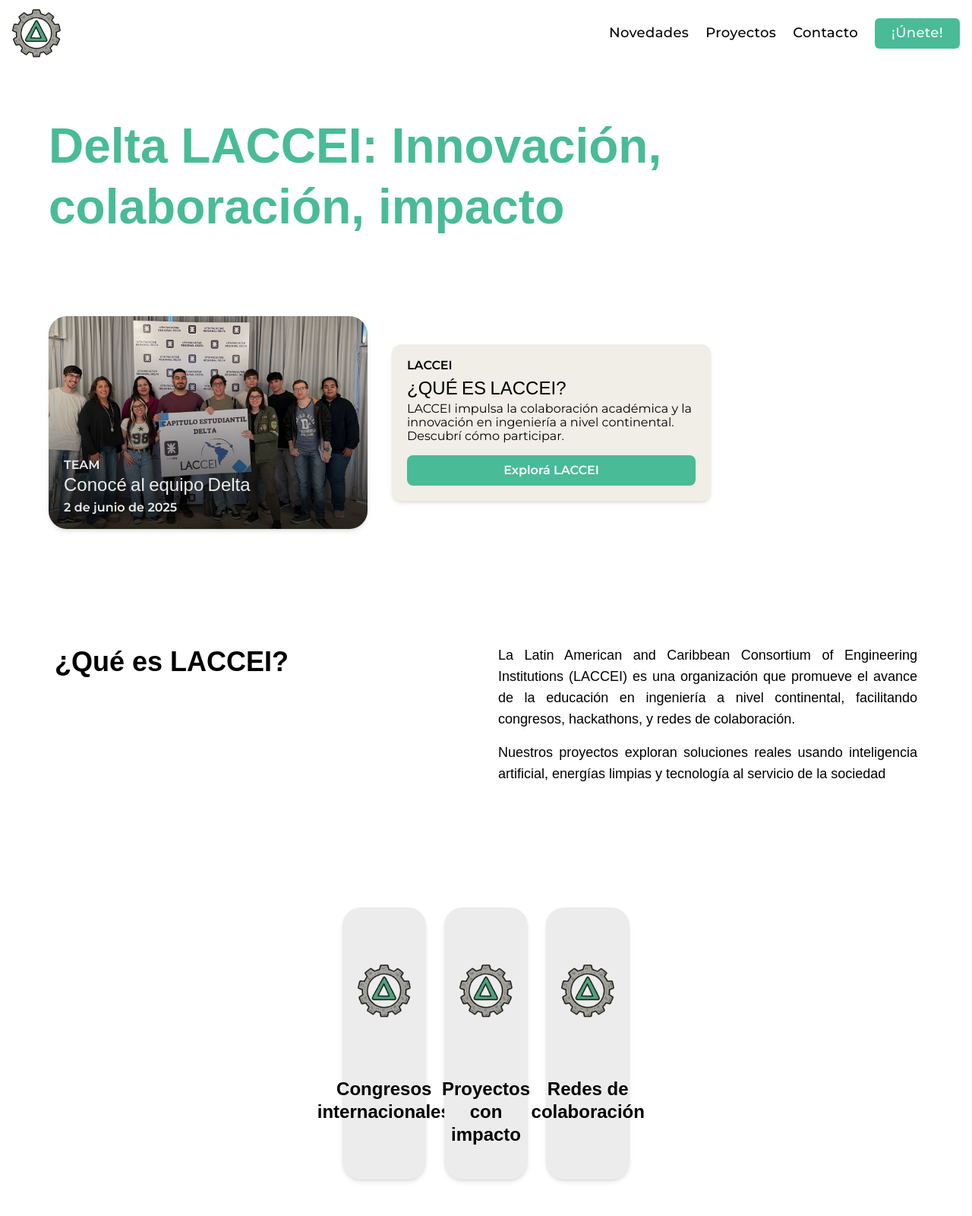
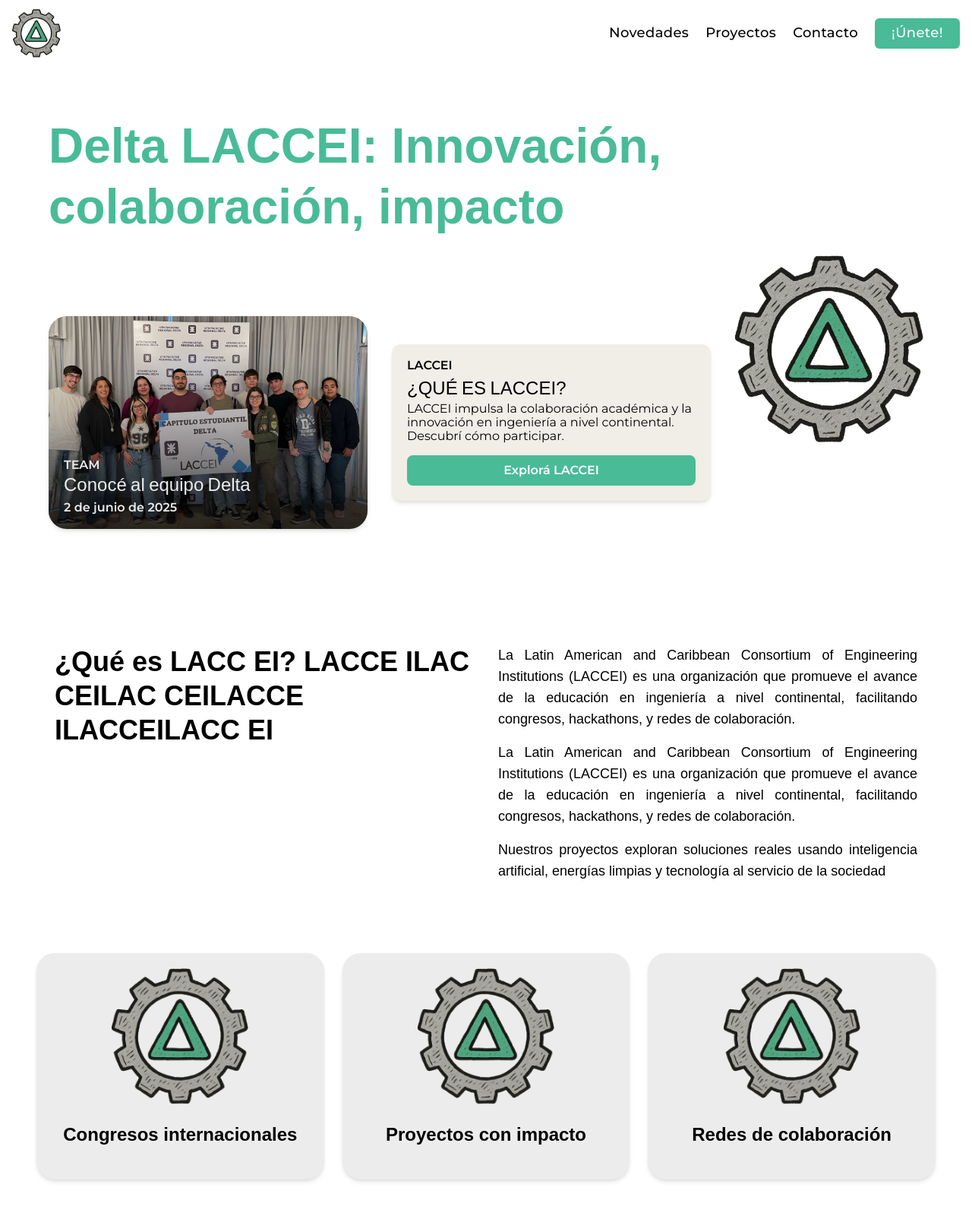
Before and after one commit to CapEstLaccei/PaginaWeb, an Astro site: page / in a window 1280 px wide. Shown: the top 1600 px of the page at 76% size. Built offline with nearby package versions, Linux system fonts and the light colour scheme; Astro itself is replaced by a stand-in of ours.

Commit message:
Update index.astro

```diff
--- a/src/pages/index.astro
+++ b/src/pages/index.astro
@@ -56,6 +56,13 @@
 						justify-center items-center
 						h-full"
 			>
+				<img
+					src="/assets/LACCEILogo.png"
+					alt="LACCEI Logo"
+					class="md:w-[464px] md:h-[464px]
+						object-contain"
+					transition:name="LACCEI_Logo"
+				/>
 			</div>
 
 			<div
@@ -91,9 +98,16 @@
 				class="grid grid-cols-1 md:grid-cols-2 gap-8 items-start px-0 md:px-6"
 			>
 				<h2 class="text-4xl font-bold text-left leading-tight">
-					¿Qué es LACCEI?
+					¿Qué es LACC EI? LACCE ILAC CEILAC CEILACCE ILACCEILACC EI
 				</h2>
 				<div class="space-y-4 text-lg text-justify">
+					<p>
+						La Latin American and Caribbean Consortium of
+						Engineering Institutions (LACCEI) es una organización
+						que promueve el avance de la educación en ingeniería a
+						nivel continental, facilitando congresos, hackathons, y
+						redes de colaboración.
+					</p>
 					<p>
 						La Latin American and Caribbean Consortium of
 						Engineering Institutions (LACCEI) es una organización
@@ -111,10 +125,6 @@
 
 			<!-- Cards -->
 			<div class="grid grid-cols-1 sm:grid-cols-2 md:grid-cols-3 gap-6">
-				<div>
-</div>
-<!-- Cards -->
-			<div class="grid grid-cols-1 sm:grid-cols-2 md:grid-cols-3 gap-6">
 				<SimpleCard
 					image="/assets/LACCEILogo.png"
 					title="Congresos internacionales"
@@ -128,8 +138,6 @@
 					title="Redes de colaboración"
 				/>
 			</div>
-
-
 		</section>
 		<section id="faqs" class="py-16 px-4 md:px-12">
 			<div class="border-b-1 border-gray-300 mb-8">
```
